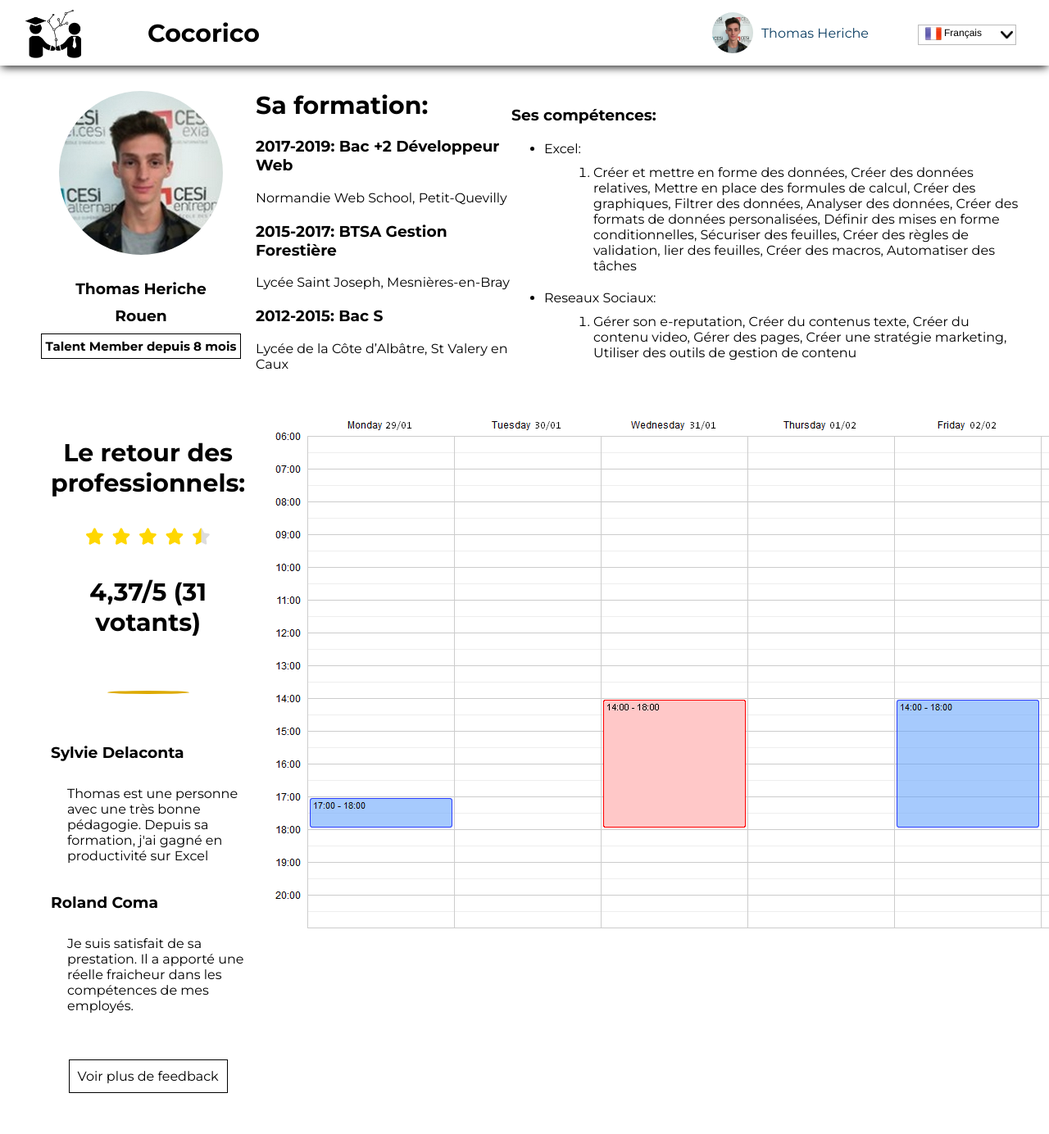
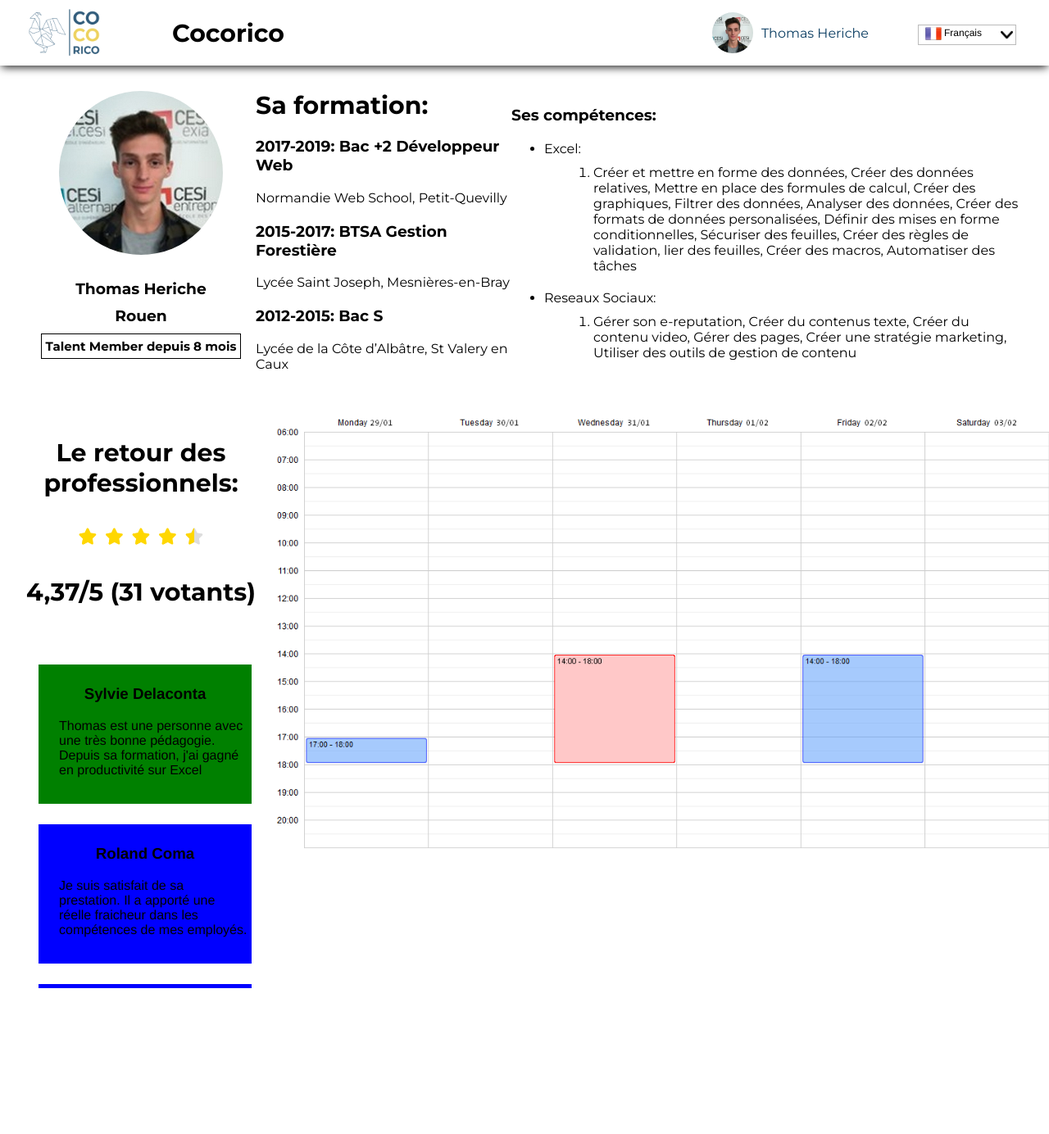
Before and after one commit to Hell0ow/startup-weekend-groupe-12, a PHP site: page /profil.html in a window 1280 px wide; the page is wider, and only the part inside the window is pictured. Shown: that part at 82% size. After the commit the page ends 1206 px from the top of that part, so only its background shows below. Run offline with PHP 8.4, Linux system fonts and the light colour scheme; some libraries are stand-ins or nearby versions.

Commit message:
maj profil

```diff
--- a/css/profil.css
+++ b/css/profil.css
@@ -87,10 +87,10 @@
 }
 
 #profile_feedback {
-	flex: 1;
+	width: 280px;
 	display: flex;
 	flex-direction: column;
-	margin: 10px 30px;
+	margin: 10px 20px 10px 0;
 }
 
 
@@ -127,6 +127,7 @@
 /****** Style Star Rating Widget *****/
 
 .rating {
+
   border: none;
   position: relative;
 }
--- a/css/style-anto.css
+++ b/css/style-anto.css
@@ -27,10 +27,10 @@
 
 #logo{
 
-	width: 70px;
-	height: 70px;
-	background-image: url("../assets/img/logo-bw.jpg");
-	background-size: 70px 70px;
+	width: 100px;
+	height: 100px;
+	background-image: url("../assets/img/logo-cocorico_1024.png");
+	background-size: 100px 100px;
 	margin: 0 80px 0 20px;
 }
 
@@ -158,3 +158,67 @@
     .dropdownOptSelected{
         background-color: gray;
     }
+
+
+
+
+
+
+
+
+
+
+#custom-feedback{
+	margin-top: 30px;
+	width: 250px;
+	height: 380px;
+	overflow-y: scroll;
+	padding: 15px;
+
+	font-family: Helvetica;
+}
+
+#custom-I{
+	width: 100%;
+	padding: 5px;
+	background-color: green;
+	height: 160px;
+
+}
+
+#custom-I > h3{
+		text-align: center;
+}
+#custom-I > p{
+		text-align: justify-all;
+}
+
+#custom-II{
+	margin-top: 25px;
+	width: 100%;
+	padding: 5px;
+	background-color: blue;
+	height: 160px;
+}
+
+#custom-II > h3{
+		text-align: center;
+}
+#custom-II > p{
+		text-align: justify-all;
+}
+
+#custom-III{
+	margin-top: 25px;
+	width: 100%;
+	padding: 5px;
+	background-color: blue;
+	height: 160px;
+}
+
+#custom-III > h3{
+		text-align: center;
+}
+#custom-III > p{
+		text-align: justify-all;
+}
--- a/css/style.css
+++ b/css/style.css
@@ -108,7 +108,7 @@
 	width: 25%;
 	border: 2px solid rgba(0,0,0,1);
 	border-radius: 0px;
-	background-color: rgba(255,255,255,1);
+	background-color: rgba(255,255,255,0.8);
 	transition-property: background-color, border-radius;
     transition-duration: 0.5s; /* La transition dure 1s */
 }
--- a/index.html
+++ b/index.html
@@ -6,7 +6,7 @@
 	<link rel="stylesheet" href="css/style-anto.css" />
 	<title>Cocorico</title>
 	<link href="https://fonts.googleapis.com/css?family=Montserrat:300,400,600,700" rel="stylesheet">
-	<link rel="icon" type="image/png" href="assets/img/logo_1024.png" />
+	<link rel="icon" type="image/png" href="assets/img/logo-cocorico_1024.png" />
 	<link rel="stylesheet" href="https://maxcdn.bootstrapcdn.com/bootstrap/4.0.0/css/bootstrap.min.css" integrity="sha384-Gn5384xqQ1aoWXA+058RXPxPg6fy4IWvTNh0E263XmFcJlSAwiGgFAW/dAiS6JXm" crossorigin="anonymous">
 
 </head>
@@ -14,7 +14,7 @@
 	<div id="main-header">
 		<section id ="header-part-I">
 			<div id ="logo"></div>
-			<h2><a href = "index.html">Cocorico</a></h2>
+			<h2><a href = "index.html">CoCoRico</a></h2>
 		</section>
 		<section id ="header-part-II">
 		</section>
@@ -40,7 +40,7 @@
 			</div>
 
 
-			<p id="header_under_title">Get the wow ! Get the Cocoriko !</p>
+			<p id="header_under_title">Get the wow ! Get the Cocorico !</p>
 
 			<div id="header_buttons">
 				<p>
--- a/profil.html
+++ b/profil.html
@@ -79,15 +79,23 @@
 				    <input type="radio" id="starhalf" name="rating" value="half" /><label class="half" for="starhalf" title="Sucks big time - 0.5 stars"></label>
 				</fieldset>
 				<h2 id="profile_annex_feedback_total">4,37/5 (31 votants)</h2>
-				<div id="profile_annex_feedback_line"></div>
-				<h3 class="profile_annex_feedback_name">Sylvie Delaconta</h3>
-				<p class="profile_annex_feedback_comment">Thomas est une personne avec une très bonne pédagogie. Depuis sa formation, j'ai gagné en productivité sur Excel</p>
-				<h3 class="profile_annex_feedback_name">Roland Coma</h3>
-				<p class="profile_annex_feedback_comment">Je suis satisfait de sa prestation. Il a apporté une réelle fraicheur dans les compétences de mes employés.</p>
-				<p id="profile_annex_feedback_button">Voir plus de feedback</p>
+				<div id = "custom-feedback">
+					<div id = "custom-I">
+						<h3 class="profile_annex_feedback_name">Sylvie Delaconta</h3>
+						<p class="profile_annex_feedback_comment">Thomas est une personne avec une très bonne pédagogie. Depuis sa formation, j'ai gagné en productivité sur Excel</p>
+					</div>
+					<div id = "custom-II">
+						<h3 class="profile_annex_feedback_name">Roland Coma</h3>
+							<p class="profile_annex_feedback_comment">Je suis satisfait de sa prestation. Il a apporté une réelle fraicheur dans les compétences de mes employés.</p>
+					</div>
+					<div id = "custom-III">
+						<h3 class="profile_annex_feedback_name">Sylvie Lachelier</h3>
+							<p class="profile_annex_feedback_comment">Intervention agréable et complète. Thomas possède une pédagogie unique qui m'a permis de d'apprendre de nombreux principes.</p>
+					</div>
+				</div>
 			</div>
 			<div id="profile_calendar">
-				<img src="assets/img/calendar.png" alt="calendar" />
+				<img style = "width: 1100px; height: auto;"src="assets/img/calendar.png" alt="calendar" />
 			</div>
 
 		</article>
```
Also changed, not shown: assets/img/logo-cocorico_1024.png (added).
